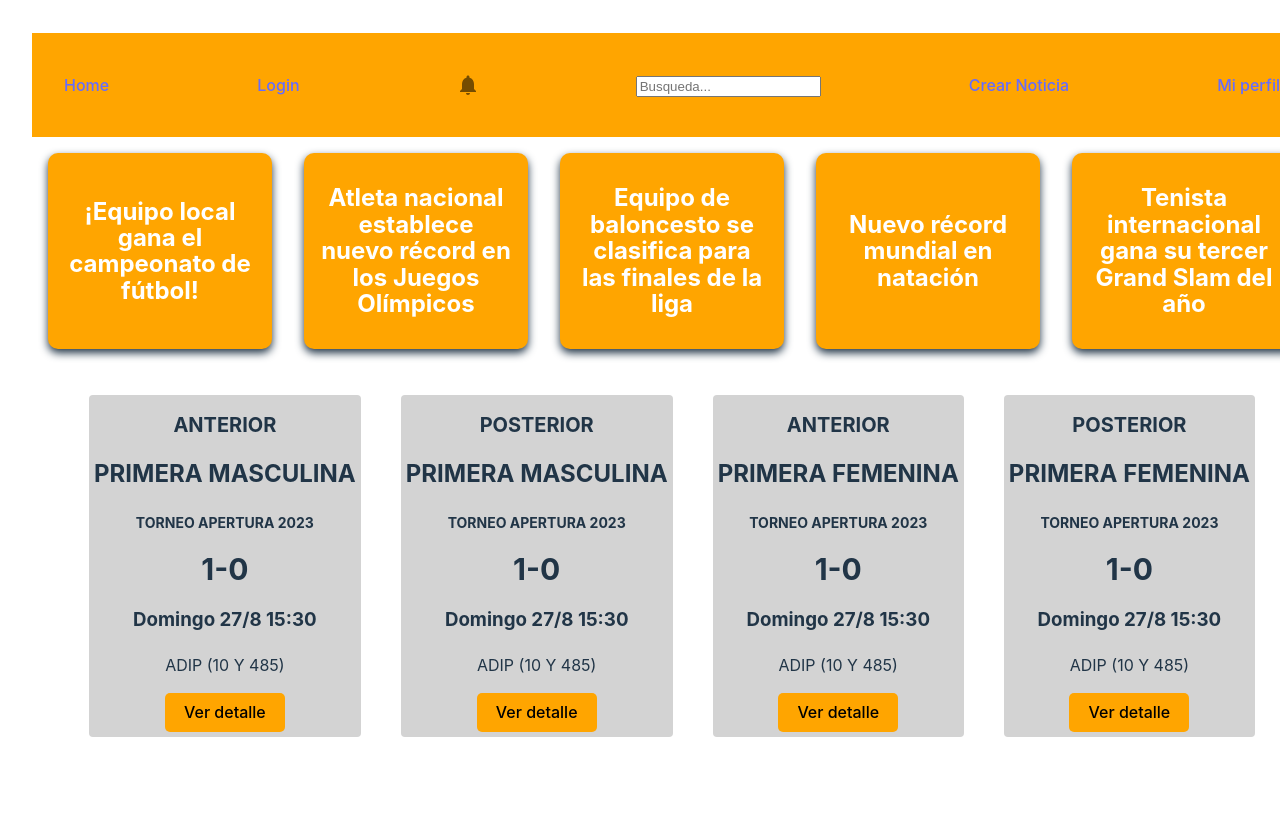
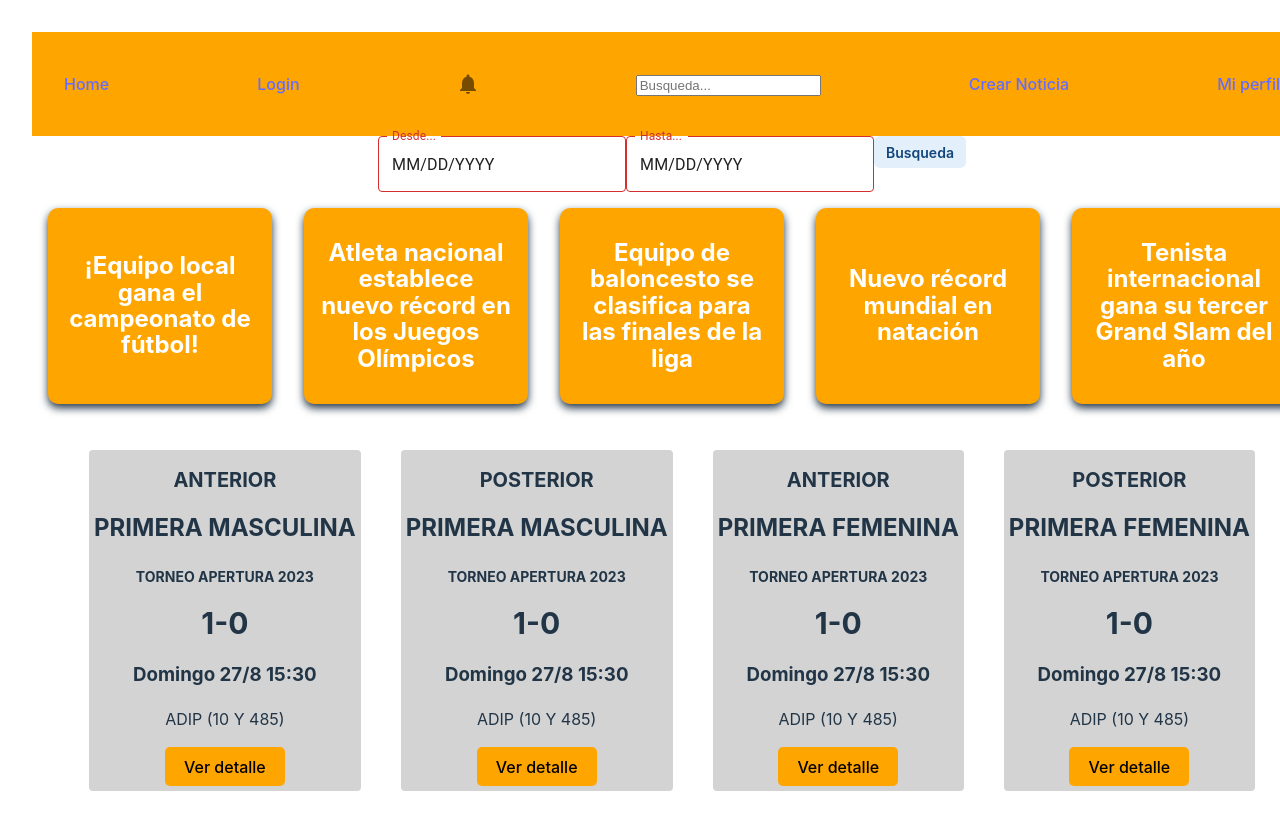
Before and after one commit to ProyectoWEBADIP/pf-client, a React (Vite) app: page / in a window 1280 px wide. Shown: the top 830 px of the page. Before the commit the page ends 800 px from the top, so only its background shows below. Built offline with nearby package versions, Linux system fonts and the light colour scheme.

Commit message:
commit David

```diff
--- a/package.json
+++ b/package.json
@@ -13,8 +13,11 @@
     "@emotion/react": "^11.11.1",
     "@emotion/styled": "^11.11.0",
     "@mui/icons-material": "^5.14.7",
+    "@mui/joy": "^5.0.0-beta.4",
     "@mui/material": "^5.14.7",
+    "@mui/x-date-pickers": "^6.12.1",
     "axios": "^1.5.0",
+    "dayjs": "^1.11.9",
     "react": "^18.2.0",
     "react-dom": "^18.2.0",
     "react-redux": "^8.1.2",
--- a/src/App.jsx
+++ b/src/App.jsx
@@ -7,12 +7,14 @@ import SingUp from "../src/components/Login/SingUp"
 import NoticiaDetail from "./components/detailNoticia/NoticiaDetail";
 import CrearNoticia from "./components/CraerNoticia/CrearNoticia";
 import PerfilUsuario from "./components/PerfilUsuario/Perfil"
+import FiltroDeFechas from "./components/FiltroDeFechas/FiltroDeFechas";
 
 
 function App() {
   return (
     <div>
       <Navbar/>
+      <FiltroDeFechas />
       <Routes>
       <Route path={"/"} element={<Home/>}/>
       <Route path={"/login"} element={<Login/>}/>
--- /dev/null
+++ b/src/components/FiltroDeFechas/FiltroDeFechas.jsx
@@ -0,0 +1,53 @@
+import { Box, TextField } from "@mui/material";
+import { LocalizationProvider } from "@mui/x-date-pickers/LocalizationProvider";
+import { AdapterDayjs } from "@mui/x-date-pickers/AdapterDayjs";
+import { DatePicker } from "@mui/x-date-pickers/DatePicker";
+import { useState } from "react";
+import Button from '@mui/joy/Button';
+import dayjs from "dayjs";
+
+function FiltroDeFechas() {
+  const [valueStart, setValueStart] = useState({});
+  const [valueEnd, setValueEnd] = useState({});
+
+  const handleSearchClick = () => {
+    const dateString1 = valueStart ? dayjs(valueStart).format("DD-MM-YYYY") : "";
+    const dateString2 = valueEnd ? dayjs(valueEnd).format("DD-MM-YYYY") : "";
+
+    console.log("Fecha 1:", dateString1);
+    console.log("Fecha 2:", dateString2);
+  };
+
+  return (
+    <Box>
+
+      <LocalizationProvider dateAdapter={AdapterDayjs}>
+        <DatePicker
+          label="Desde..."
+          value={valueStart}
+          onChange={(newValue) => setValueStart(newValue)}
+          renderInput={(props) => <TextField {...props} />}
+        />
+
+        <DatePicker
+          value={valueEnd}
+          label="Hasta..."
+          onChange={(newValue) => setValueEnd(newValue)}
+          renderInput={(props) => <TextField {...props} />}
+        />
+
+      </LocalizationProvider>
+
+      <Button
+        color="primary"
+        disabled={false}
+        onClick={handleSearchClick}
+        size="sm"
+        variant="soft"
+      >Busqueda</Button>
+
+    </Box>
+  );
+}
+
+export default FiltroDeFechas;
--- a/src/components/Navbar/Navbar.jsx
+++ b/src/components/Navbar/Navbar.jsx
@@ -1,8 +1,8 @@
-import React from "react";
 import { Link } from "react-router-dom";
 import SearchBar from "../Searchbar/SearchBar";
 import Notificaciones from "../Notificaciones/Notificaciones";
 import "./navbar.css";
+
 
 const Navbar = () => {
   return (
@@ -10,6 +10,7 @@ const Navbar = () => {
       <Link to="/">
         Home
       </Link>
+
       <Link to="/login">
         Login
       </Link>
```
Also changed, not shown: 1 other file (tests, documents, lock files or other folders).
